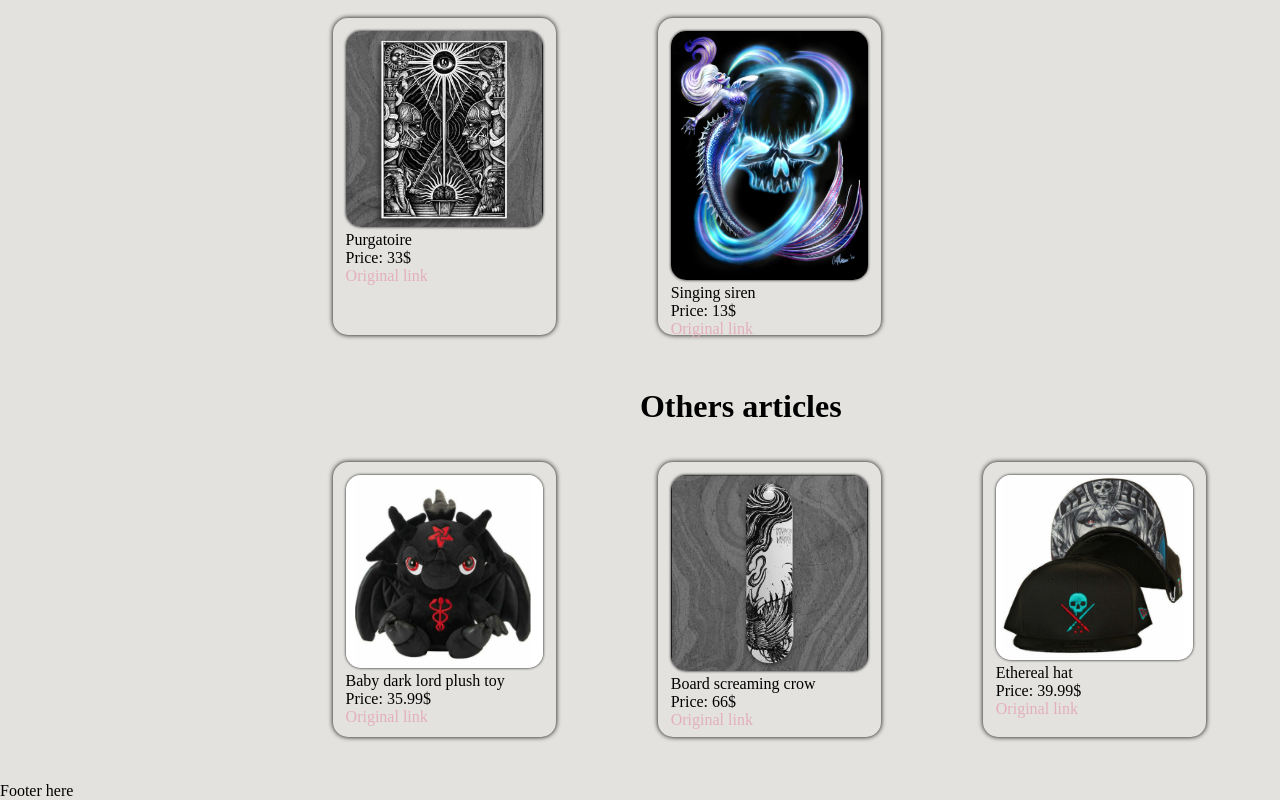
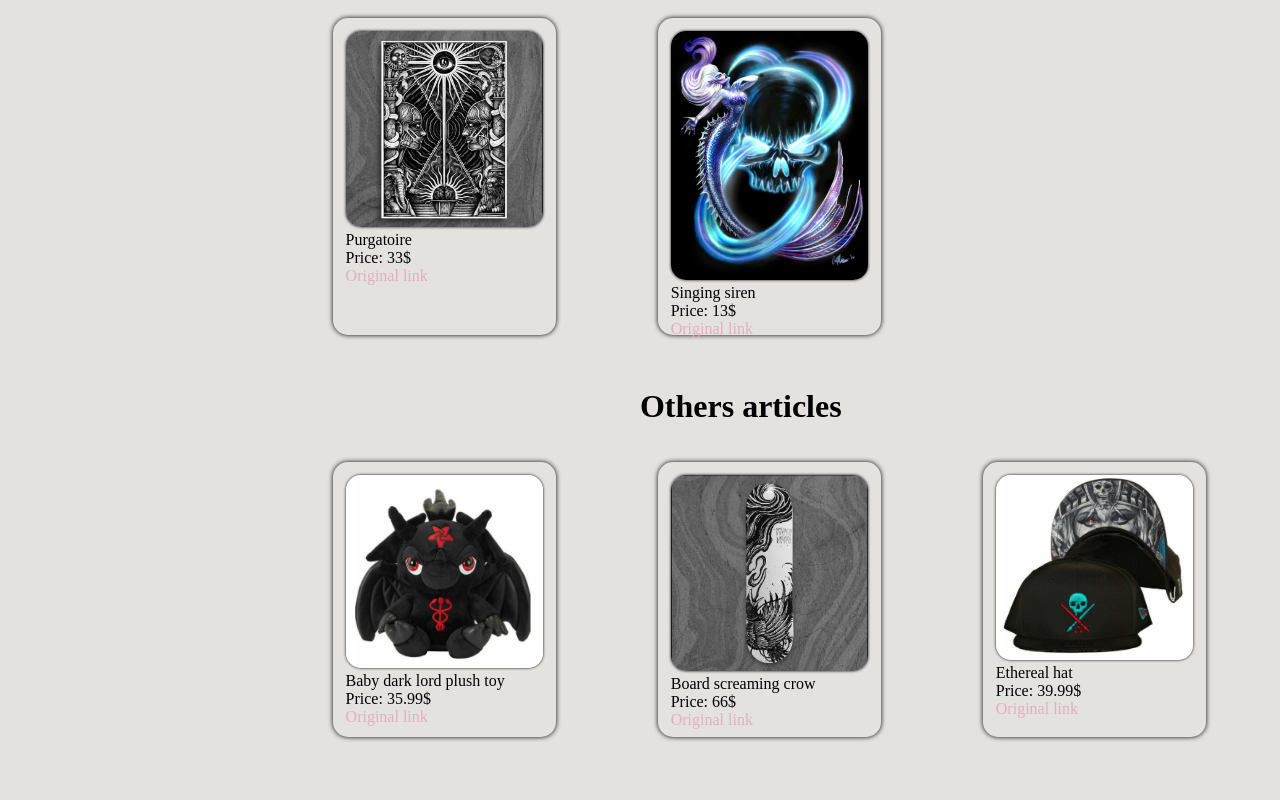
Before and after one commit to gitRaed/hysteric, a React (Create React App) app: page / in a window 1280 px wide. Shown: the part 3102-3902 px from the top of the page. Built offline with nearby package versions, Linux system fonts and the light colour scheme; a web font is replaced by a local one.

Commit message:
html main added

```diff
--- a/src/App.js
+++ b/src/App.js
@@ -14,6 +14,7 @@ function App() {
 
   return (
     <div className="App">
+      <main>
         <Navbar setDisplay={setDisplay}/>
         <header>
           <span className='cartNumber'>{cart.length}</span>
@@ -23,8 +24,7 @@ function App() {
         <div className='renderContent'>
           <RenderContent number={display} setDisplay={setDisplay} cart={cart} setCart={setCart}/>
         </div>
-
-      <footer>Footer here</footer>
+      </main>
     </div>
   );
 }
```
Lines whose indentation alone changed are shown as unchanged.
